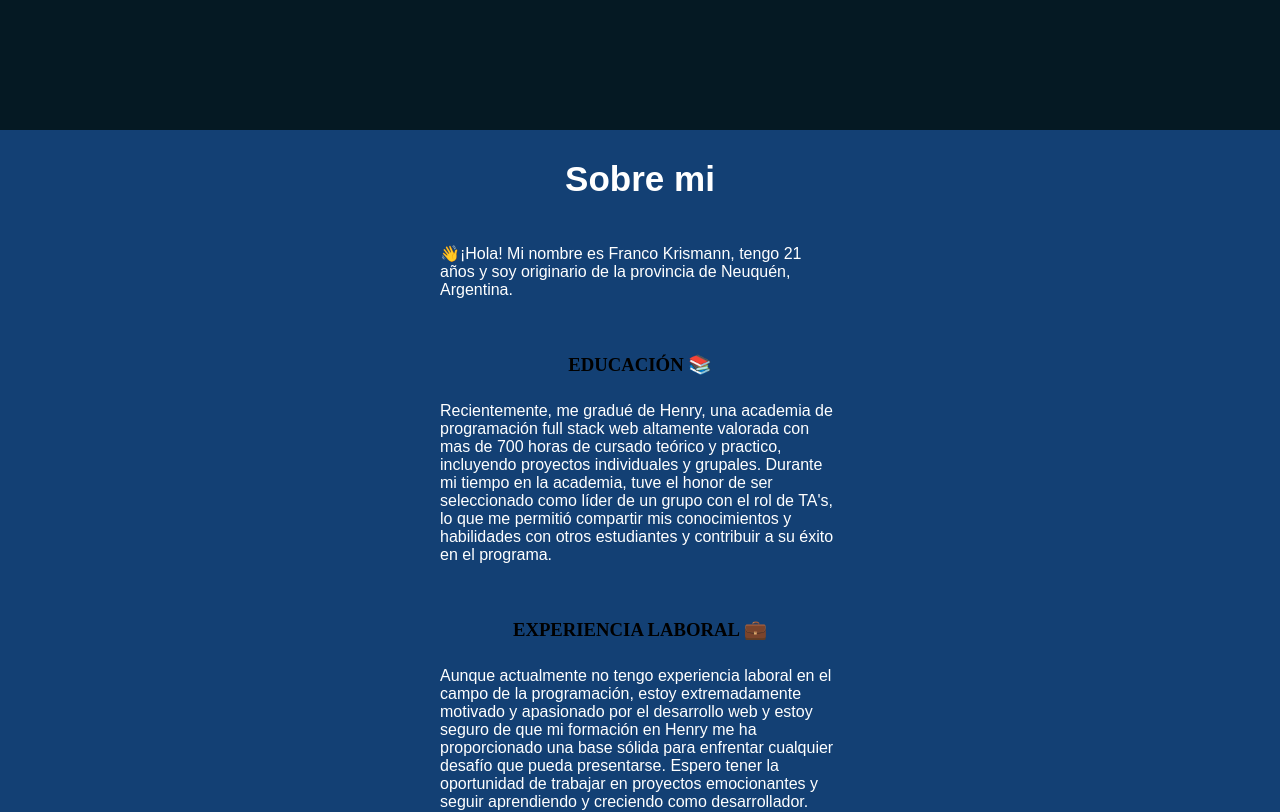
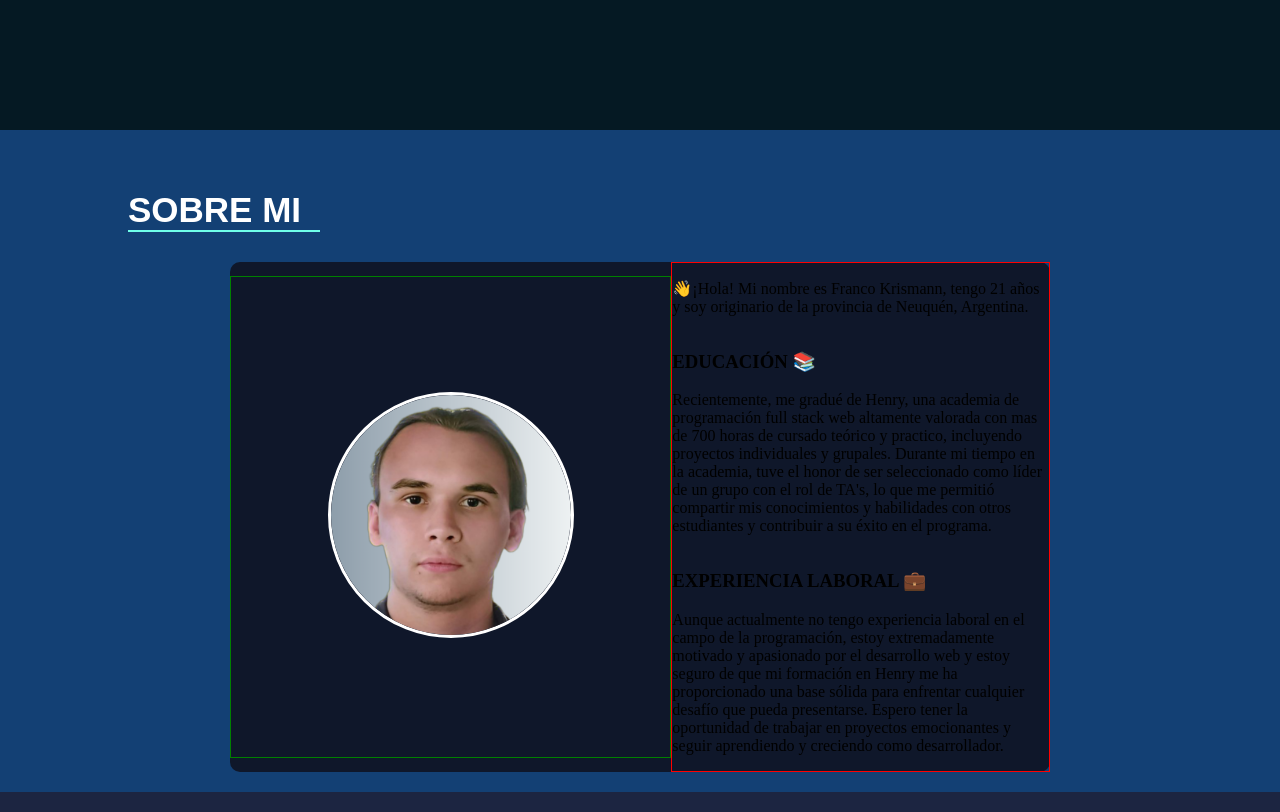
Before and after one commit to FrancoKrismann/Portafolio, a React (Create React App) app: page / in a window 1280 px wide. Shown: the part 560-1372 px from the top of the page. Built offline with nearby package versions, Linux system fonts and the light colour scheme.

Commit message:
Contacto-Arreglado

```diff
--- a/src/components/Footer/Footer.jsx
+++ b/src/components/Footer/Footer.jsx
@@ -4,7 +4,7 @@ import styles from "./styles.module.css"
 export default function Footer() {
   return (
     <div className={styles.container}>
-      <p>Copyright © 2023 Franco Krismann.</p>
+      <p className={styles.parraf}>Copyright © 2023 Franco Krismann.</p>
     </div>
   )
 }
--- a/src/components/Footer/styles.module.css
+++ b/src/components/Footer/styles.module.css
@@ -9,7 +9,7 @@
     height: 90px;
 }
 
-p {
+.parraf {
     color:#fff;
     font-family: Poppins, sans-serif;
 }
--- a/src/components/Sections/About/About.jsx
+++ b/src/components/Sections/About/About.jsx
@@ -1,52 +1,54 @@
 import React from "react";
 import { Aboutcontainer } from "./Styles";
-import styles from "./styles.module.css";
+import image from "../../../images/profile-pic (5).png"
+
 
 export default function About() {
   return (
     <Aboutcontainer id="About">
-      <div className={styles.SectionAbout}>
-        <div className={styles.DivTitle}>
-          <h2>Sobre mi</h2>
+      <div className="container">
+        <div className="container-title">
+          <h3>Sobre mi</h3>
+          <div></div>
         </div>
-        <div className={styles.DivContent}>
-          <div className={styles.content}>
-            <p className={styles.parraf}>
+        <div className="container-items">
+          <div className="container-perfil">
+          <div>
+            <img src={image} alt="perfil"/>
+        </div>
+          </div>
+          <div className="container-info">
+            <div>
+              <p>
                 👋¡Hola! Mi nombre es Franco Krismann, tengo 21 años y soy
                 originario de la provincia de Neuquén, Argentina.
               </p>
             </div>
-          <div className={styles.content}>
-            <h3 className={styles.title}>EDUCACIÓN 📚</h3>
-            <p className={styles.parraf}>
+            <div>
+              <h3>EDUCACIÓN 📚</h3>
+              <p>
                 Recientemente, me gradué de Henry, una academia de programación
-              full stack web altamente valorada con mas de 700 horas de cursado
-              teórico y practico, incluyendo proyectos individuales y grupales.
-              Durante mi tiempo en la academia, tuve el honor de ser
-              seleccionado como líder de un grupo con el rol de TA's, lo que me
-              permitió compartir mis conocimientos y habilidades con otros
+                full stack web altamente valorada con mas de 700 horas de
+                cursado teórico y practico, incluyendo proyectos individuales y
+                grupales. Durante mi tiempo en la academia, tuve el honor de ser
+                seleccionado como líder de un grupo con el rol de TA's, lo que
+                me permitió compartir mis conocimientos y habilidades con otros
                 estudiantes y contribuir a su éxito en el programa.
               </p>
             </div>
-          <div className={styles.content}>
-            <h3 className={styles.title}>EXPERIENCIA LABORAL 💼</h3>
-            <p className={styles.parraf}>
-              Aunque actualmente no tengo experiencia laboral en el campo de la
-              programación, estoy extremadamente motivado y apasionado por el
-              desarrollo web y estoy seguro de que mi formación en Henry me ha
-              proporcionado una base sólida para enfrentar cualquier desafío que
-              pueda presentarse. Espero tener la oportunidad de trabajar en
-              proyectos emocionantes y seguir aprendiendo y creciendo como
-              desarrollador.
+            <div>
+              <h3>EXPERIENCIA LABORAL 💼</h3>
+              <p>
+                Aunque actualmente no tengo experiencia laboral en el campo de
+                la programación, estoy extremadamente motivado y apasionado por
+                el desarrollo web y estoy seguro de que mi formación en Henry me
+                ha proporcionado una base sólida para enfrentar cualquier
+                desafío que pueda presentarse. Espero tener la oportunidad de
+                trabajar en proyectos emocionantes y seguir aprendiendo y
+                creciendo como desarrollador.
               </p>
             </div>
-          {/* <h3>SACAR ESTO DE ACA</h3>
-CONTACTO 📞<br/>
-<br/>
-📧 Gmail: franco.krismann0707@gmail.com<br/>
-💻 GitHub: <a href='https://github.com/FrancoKrismann'>https://github.com/FrancoKrismann</a><br/>
-📃 Curriculum: <a href='https://drive.google.com/file/d/1ra9EevdRdqDXRV1Ge8c4fy2SqaGm_OuB/view?usp=sharing'>https://drive.google.com/file/d/1ra9EevdRdqDXRV1Ge8c4fy2SqaGm_OuB/view?usp=sharing
-</a><br/> */}
+          </div>
         </div>
       </div>
     </Aboutcontainer>
--- a/src/components/Sections/About/Styles.jsx
+++ b/src/components/Sections/About/Styles.jsx
@@ -5,10 +5,71 @@ display: flex;
 justify-content: center;
 align-items: center;
 align-content: center;
-/* flex-direction: row; */
+flex-direction: column;
 width: 100%;
-/* max-width: 1620px; */
-/* height: 600px; */
-/* border: 2px solid orange; */
+ .container-title {
+      /* border: 1px solid red; */
+      align-self: flex-start;
+      margin: 0px 0 30px 0;
+      h3 {
+        color: #ffff;
+        font-size: 35px;
+        /* font-weight: 600; */
+        font-family: Poppins, sans-serif;
+        text-transform: uppercase;
+        margin: 40px 0 0 0;
+      }
+      div {
+        border-bottom: 2px solid #6fffe9;
+        width: 12rem;
+      }
+    }
+.container {
+  display: flex;
+  flex-direction: column;
+  align-items: center;
+    width: 80%;
+    margin:20px auto;
+    /* border: 1px solid red; */
+
+
+
+    .container-items {
+      display: flex;
+      width: 80%;
+      flex-direction: row;
+      justify-content: center;
+      align-items: center;
+      background-color: #0f172a;
+      border-radius:10px;
+      border:inherit;
+    }
+
+    .container-perfil{
+      width: 35rem;
+      height: 30rem;
+      display: flex;
+      align-items: flex-start;
+      justify-content: center;
+      align-items:center;
+      border: 1px solid green;
+
+      img {
+        width:15rem;
+        border:3px solid white;
+        border-radius: 50%;
+      }
+    }
+
+    .container-info {
+      display: flex;
+      /* align-self: flex-start; */
+      border: 1px solid red;
+      flex-direction: column;
+      width: 30rem;
+    }
+}
+
+
 
 `
--- a/src/components/Sections/About/styles.module.css
+++ /dev/null
@@ -1,57 +0,0 @@
-.SectionAbout {
-  display: flex;
-  flex-direction: column;
-  align-items: center;
-  width: 100%;
-  /* height: 80%; */
-  /* border: 2px solid green; */
-  flex-grow: 1;
-}
-
-/* .DivTitle {
-    display: flex;
-    justify-content: center;
-    border:2px solid yellow;
-    height: 20%;
-} */
-.DivTitle h2 {
-  color: #ffff;
-  font-size: 35px;
-  /* font-weight: 600; */
-  font-family: "OpenSans", sans-serif;
-}
-
-.DivContent {
-  display: flex;
-  /* border: 2px solid rgb(244, 10, 244); */
-  height: 80%;
-  width: 80%;
-  /* justify-content: center; */
-  flex-direction: column;
-  align-items: center;
-  flex-wrap: wrap;
-}
-
-.content {
-  width: 100%;
-  max-width: 400px;
-  display: flex;
-  flex-direction: column;
-  align-items: center;
-  margin-bottom: 20px;
-}
-
-.title {
-  text-align: left;
-  margin-bottom: 10px;
-}
-
-@media screen and (max-width: 768px) {
-  .content {
-    align-items: flex-start; /* Cambia la alineación a izquierda en pantallas pequeñas */
-  }
-
-  .parraf {
-    text-align: center; /* Centra el texto de los párrafos en pantallas pequeñas */
-  }
-}
--- a/src/components/Sections/Contact/Styles.jsx
+++ b/src/components/Sections/Contact/Styles.jsx
@@ -7,8 +7,12 @@ export const Contactcontainer = styled.div`
   align-content: center;
   flex-direction: column;
   width: 100%;
-  /* height: 30rem; */
+  height: 44rem;
   background-color: #1c2541;
+
+  @media screen and (max-width: 768px) {
+    height: 90rem;
+  }
 
   .container {
     display: flex;
@@ -39,9 +43,14 @@ export const Contactcontainer = styled.div`
       width: 40rem;
       height: 30rem;
       border: inherit;
-
+      /* border:1px solid green; */
       border-radius: 10px;
       box-shadow: 20px 30px 50px rgba(0, 0, 0, 0.22);
+
+      @media screen and (max-width: 768px) {
+    width: 22rem;
+    height: 40rem;
+  }
     }
 
     .container-cards {
@@ -125,6 +134,10 @@ export const FormContainer = styled.form`
   border-radius: 10px;
   box-shadow: 20px 30px 50px rgba(0, 0, 0, 0.22);
 
+  @media screen and (max-width: 768px) {
+    width: 22rem;
+  }
+
   .container-inputs {
     display: flex;
     flex-direction: column;
--- a/src/components/Sections/Home/Home.jsx
+++ b/src/components/Sections/Home/Home.jsx
@@ -1,7 +1,6 @@
 import React from 'react'
 import {HomeContainer} from "../../../style"
 import styles from "./styles.module.css"
-import image from "../../../images/profile-pic (5).png"
 
 export default function Home() {
   return (
@@ -11,9 +10,7 @@ export default function Home() {
             <h2>Mi nombre es Franco Krismann</h2>
             <h3>Desarrollador Web Full Stack</h3>
         </div>
-        <div className={styles.containerImage}>
-            <img src={image} alt="perfil"/>
-        </div>
+
     </HomeContainer>
   )
 }
```
Lines whose indentation alone changed are shown as unchanged.
